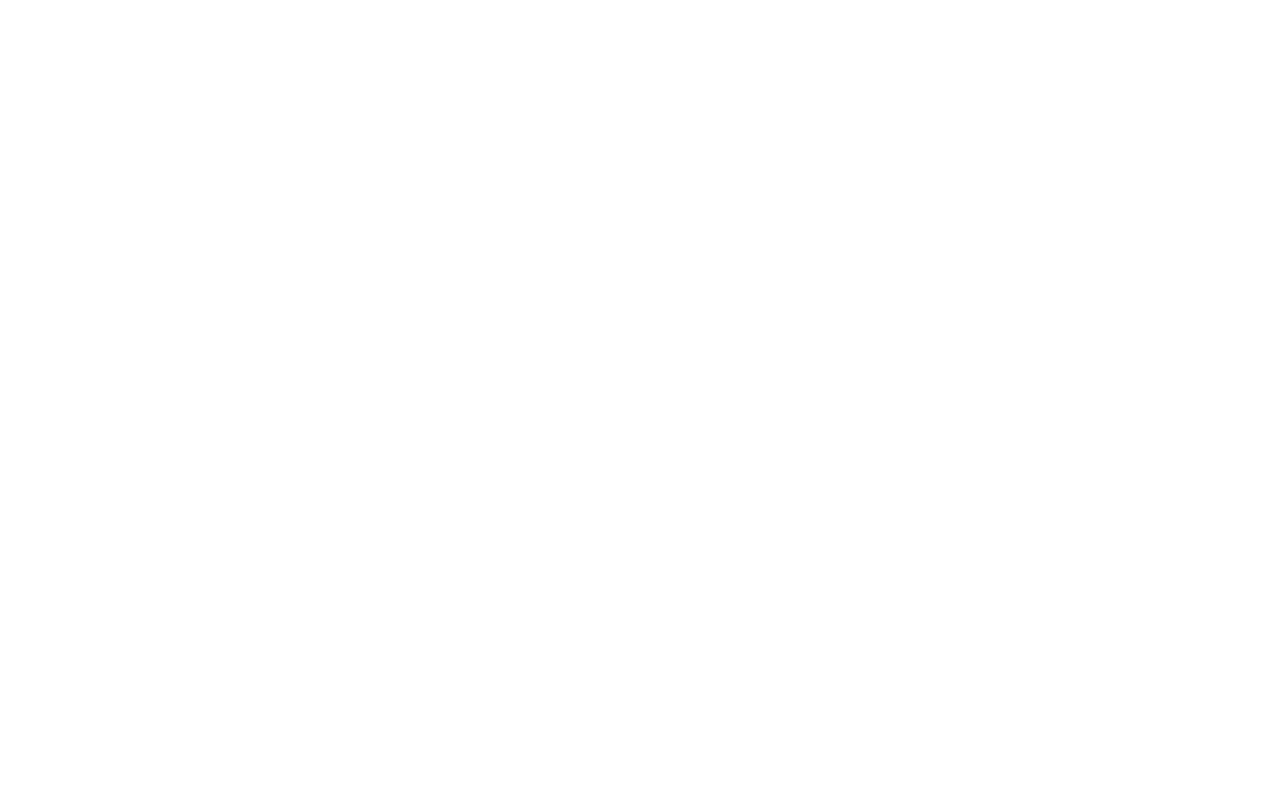
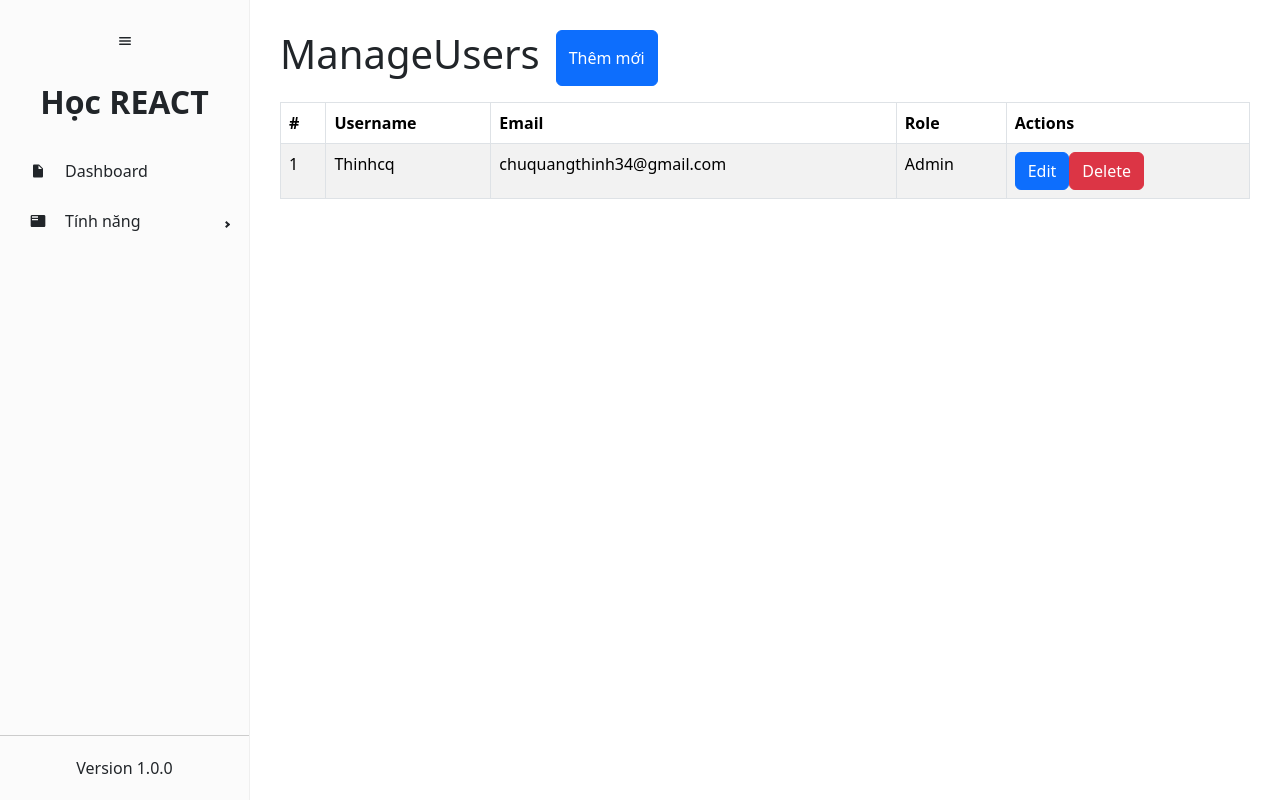
Before and after one commit to ThinhChu/React-JS, a React (Create React App) app: page /admin/manage-users in a window 1280 px wide. Before the commit this address had no page. Built offline with nearby package versions, Linux system fonts and the light colour scheme.

Commit message:
design Manager User admin

```diff
--- a/src/assets/scss/adminPage.scss
+++ b/src/assets/scss/adminPage.scss
@@ -16,5 +16,9 @@
   }
   .content-container {
     padding: 30px;
+    width: 100%;
+    .header-admin {
+      display: flex;
+    }
   }
 }
--- /dev/null
+++ b/src/assets/scss/modalUser.scss
@@ -0,0 +1,20 @@
+.modal-dialog {
+  .preview-image {
+    position: relative;
+    display: flex;
+    align-items: center;
+    justify-content: center;
+    width: 100%;
+    min-height: 150px;
+    border: 1px grey dashed;
+    border-radius: 10px;
+    .file-hidden {
+      position: absolute;
+      width: 100%;
+      height: 100%;
+      visibility: visible;
+      opacity: 0;
+      z-index: 1;
+    }
+  }
+}
--- a/src/components/admin/Admin.js
+++ b/src/components/admin/Admin.js
@@ -1,3 +1,4 @@
+import { Outlet } from "react-router-dom";
 import Sidebar from "./sidebar/Sidebar";
 
 const Admin = (props) => {
@@ -6,7 +7,9 @@
       <div className="sidebar-container">
         <Sidebar />
       </div>
-      <div className="content-container">Admin component</div>
+      <div className="content-container">
+        <Outlet />
+      </div>
     </div>
   );
 };
--- /dev/null
+++ b/src/components/admin/Dashboard.js
@@ -0,0 +1,4 @@
+const Dashboard = (props) => {
+  return <div>Admin Dashboard</div>;
+};
+export default Dashboard;
--- a/src/components/admin/sidebar/Sidebar.js
+++ b/src/components/admin/sidebar/Sidebar.js
@@ -2,8 +2,9 @@
 import { IoMdDocument } from "react-icons/io";
 import { IoMenu } from "react-icons/io5";
 import { MdFeaturedPlayList } from "react-icons/md";
-import { useState } from "react";
+import React, { useState } from "react";
 import "../../../assets/scss/adminPage.scss";
+import { Link } from "react-router-dom";
 
 const CSidebar = (props) => {
   const [collapsed, setCollapsed] = useState(false);
@@ -20,9 +21,13 @@
       {/* CONTENT / MENU (Phần này sẽ tự giãn ra) */}
       <div style={{ flex: 1, overflowY: "auto" }}>
         <Menu>
-          <MenuItem icon={<IoMdDocument />}> Dashboard </MenuItem>
+          <MenuItem icon={<IoMdDocument />} component={<Link to="/admin" />}>
+            Dashboard
+          </MenuItem>
           <SubMenu icon={<MdFeaturedPlayList />} label="Tính năng">
-            <MenuItem> Quản lý Users </MenuItem>
+            <MenuItem component={<Link to="/admin/manage-users" />}>
+              Quản lý Users
+            </MenuItem>
             <MenuItem> Quản lý bài Quiz </MenuItem>
             <MenuItem> Quản lý câu hỏi </MenuItem>
           </SubMenu>
--- /dev/null
+++ b/src/components/admin/users/ManageUsers.js
@@ -0,0 +1,50 @@
+import { useState } from "react";
+import { Table } from "react-bootstrap";
+import Button from "react-bootstrap/Button";
+// import Modal from "react-bootstrap/Modal";
+import ModalUser from "./ModalUser";
+
+const ManageUsers = (props) => {
+  const [show, setShow] = useState(false);
+  const handleShow = () => setShow(true);
+
+  return (
+    <>
+      <div className="header-admin">
+        <h1>ManageUsers</h1>
+        <Button variant="primary" className="ml-2" onClick={handleShow}>
+          Thêm mới
+        </Button>
+        <ModalUser show={show} size="xl" onHide={() => setShow(false)} />
+      </div>
+
+      <div className="body-admin mt-3">
+        <Table striped bordered>
+          <thead>
+            <tr>
+              <th>#</th>
+              <th>Username</th>
+              <th>Email</th>
+              <th>Role</th>
+              <th>Actions</th>
+            </tr>
+          </thead>
+          <tbody>
+            <tr>
+              <td>1</td>
+              <td>Thinhcq</td>
+              <td>chuquangthinh34@gmail.com</td>
+              <td>Admin</td>
+              <td>
+                <Button variant="primary">Edit</Button>
+                <Button variant="danger">Delete</Button>
+              </td>
+            </tr>
+          </tbody>
+        </Table>
+      </div>
+    </>
+  );
+};
+
+export default ManageUsers;
--- /dev/null
+++ b/src/components/admin/users/ModalUser.js
@@ -0,0 +1,131 @@
+// import { useState } from "react";
+import Button from "react-bootstrap/Button";
+import Modal from "react-bootstrap/Modal";
+import Col from "react-bootstrap/Col";
+import Form from "react-bootstrap/Form";
+import Row from "react-bootstrap/Row";
+import "../../../assets/scss/modalUser.scss";
+import React, { useState } from "react";
+
+const ModalUser = (props) => {
+  const [userName, setUserName] = useState("");
+  const [role, setRole] = useState("");
+  const [email, setEmail] = useState("");
+  const [password, setPassword] = useState("");
+  const [selectedImage, setSelectedImage] = useState("");
+  const [previewUrl, setPreviewUrl] = useState("");
+
+  const handleFileImage = (event) => {
+    // console.log(event.target.files[0]);
+    if (event.target && event.target.files && event.target.files[0]) {
+      setSelectedImage(event.target.files[0]);
+      setPreviewUrl(URL.createObjectURL(event.target.files[0]));
+    } else {
+      setPreviewUrl("");
+      setSelectedImage("");
+    }
+  };
+
+  const handleInputUserName = (event) => {
+    // console.log(event.target.value);
+    setUserName(event.target.value);
+  };
+
+  const handleInputRole = (event) => {
+    // console.log(event.target.value);
+    setRole(event.target.value);
+  };
+
+  const handleInputEmail = (event) => {
+    // console.log(event.target.value);
+    setEmail(event.target.value);
+  };
+
+  const handleInputPassword = (event) => {
+    // console.log(event.target.value);
+    setPassword(event.target.value);
+  };
+
+  return (
+    <Modal {...props}>
+      <Modal.Header closeButton>
+        <Modal.Title>Add User</Modal.Title>
+      </Modal.Header>
+      <Modal.Body>
+        <Form>
+          <Row className="mb-3">
+            <Form.Group as={Col} controlId="formGridUsername">
+              <Form.Label>Username</Form.Label>
+              <Form.Control
+                type="text"
+                placeholder="Enter username"
+                autoComplete="Username"
+                defaultValue={userName}
+                onChange={handleInputUserName}
+              />
+            </Form.Group>
+            <Form.Group as={Col} controlId="formGridState">
+              <Form.Label>Role</Form.Label>
+              <Form.Select defaultValue={role} onChange={handleInputRole}>
+                <option>Choose...</option>
+                <option>Member</option>
+                <option>Admin</option>
+              </Form.Select>
+            </Form.Group>
+          </Row>
+          <Row className="mb-3">
+            <Form.Group as={Col} controlId="formGridEmail">
+              <Form.Label>Email</Form.Label>
+              <Form.Control
+                type="email"
+                defaultValue={email}
+                placeholder="Enter email"
+                onChange={handleInputEmail}
+              />
+            </Form.Group>
+
+            <Form.Group as={Col} controlId="formGridPassword">
+              <Form.Label>Password</Form.Label>
+              <Form.Control
+                type="password"
+                defaultValue={password}
+                placeholder="Password"
+                autoComplete="current-password"
+                onChange={handleInputPassword}
+              />
+            </Form.Group>
+          </Row>
+          <Form.Group controlId="formFile" className="mb-3">
+            <Form.Label>Image thumbnail</Form.Label>
+            <div className="mb-3 text-center preview-image">
+              <Form.Control
+                type="file"
+                accept="image/*"
+                className="file-hidden"
+                onChange={handleFileImage}
+              />
+              {previewUrl ? (
+                <img
+                  src={previewUrl}
+                  className="img-thumbnail"
+                  alt="preview"
+                  style={{ maxHeight: "200px" }}
+                />
+              ) : (
+                <span>Upload image</span>
+              )}
+            </div>
+          </Form.Group>
+        </Form>
+      </Modal.Body>
+      <Modal.Footer>
+        <Button variant="secondary" onClick={props.onHide}>
+          Close
+        </Button>
+        <Button variant="primary">Save Changes</Button>
+      </Modal.Footer>
+    </Modal>
+  );
+};
+
+export default ModalUser;
--- a/src/index.js
+++ b/src/index.js
@@ -8,6 +8,8 @@
 import User from "./components/user/User";
 import Admin from "./components/admin/Admin";
 import HomePage from "./components/home/HomePage";
+import Dashboard from "./components/admin/Dashboard";
+import ManageUsers from "./components/admin/users/ManageUsers";
 
 const root = ReactDOM.createRoot(document.getElementById("root"));
 root.render(
@@ -18,7 +20,10 @@
           <Route index element={<HomePage />} />
           <Route path="user" element={<User />} />
         </Route>
-        <Route path="admin" element={<Admin />} />
+        <Route path="admin" element={<Admin />}>
+          <Route index element={<Dashboard />} />
+          <Route path="manage-users" element={<ManageUsers />} />
+        </Route>
       </Routes>
     </BrowserRouter>
   </Provider>,
```
Also changed, not shown: src/assets/img/preview.jpg (added).
